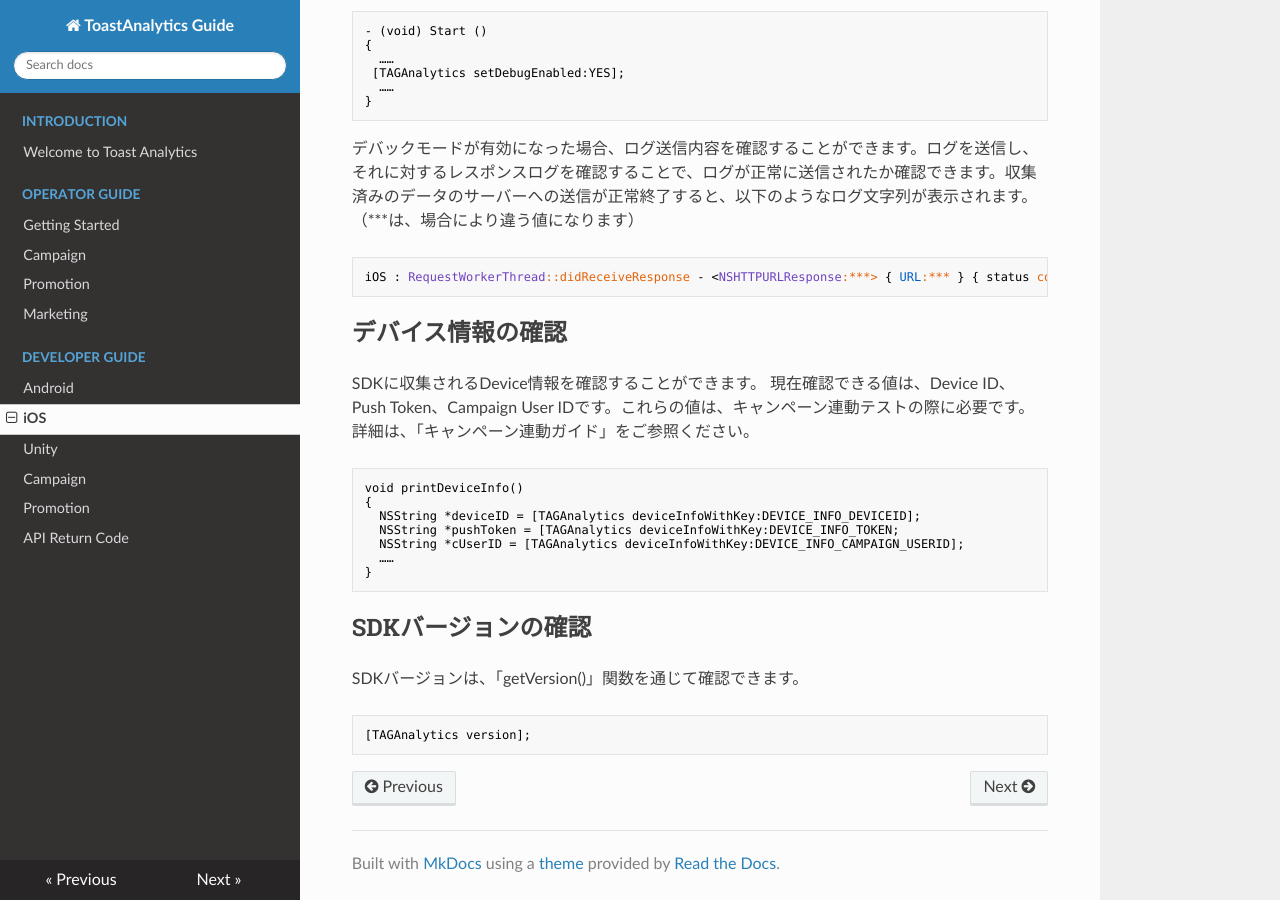
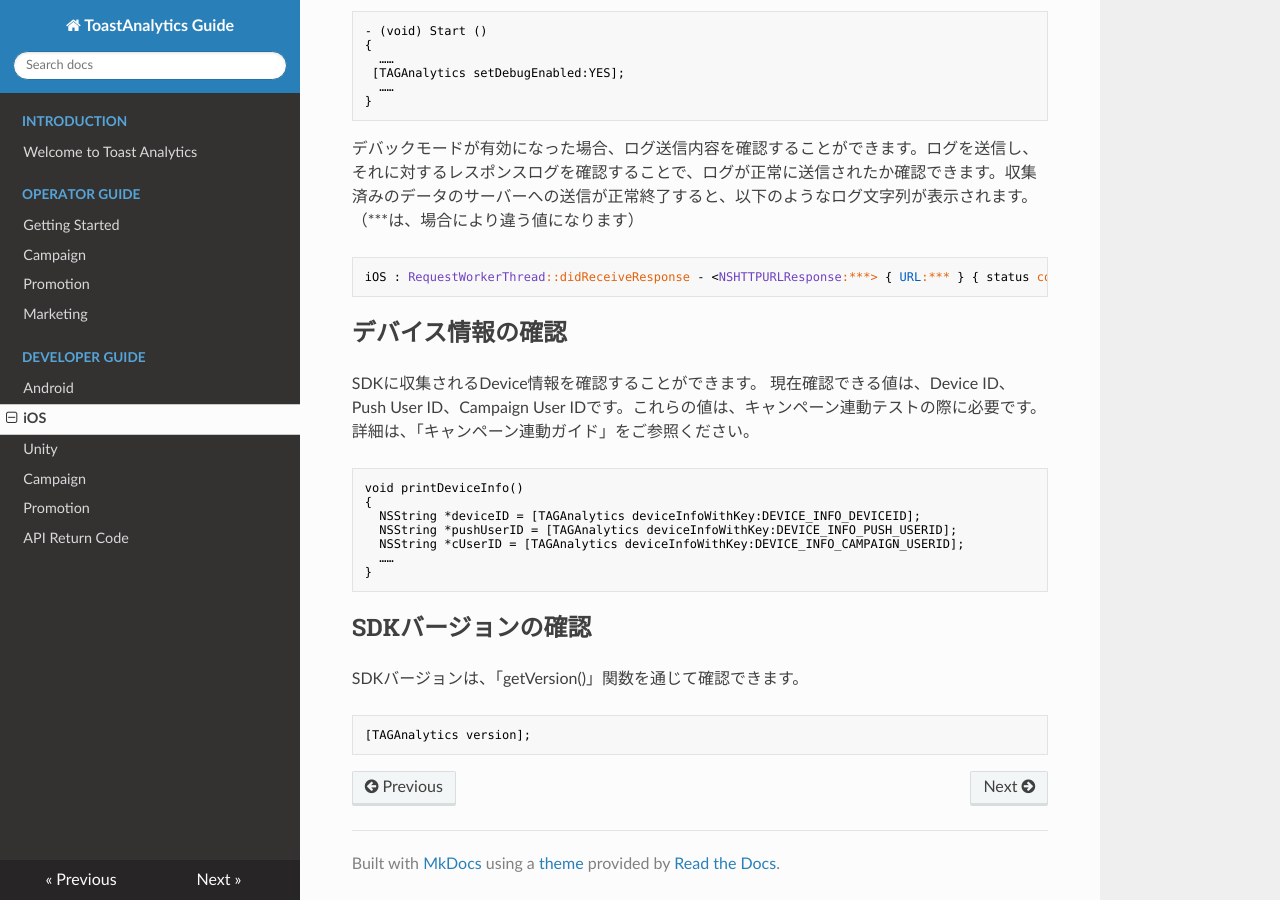
Before and after one commit to ToastAnalytics/ToastAnalytics_JA, an MkDocs documentation site: the page built from docs/Developer/5. iOS Developer Guide.md, in a window 1280 px wide and 900 px high, scrolled down 9149 px. Built offline with MkDocs 1.6.1, drawn with Linux system fonts in a browser that asks for light colours; nearby versions of some CDN libraries; old or Windows-style settings are respelled for this version of MkDocs.

Commit message:
Update 5. iOS Developer Guide.md

````diff
--- a/docs/Developer/5. iOS Developer Guide.md
+++ b/docs/Developer/5. iOS Developer Guide.md
@@ -386,12 +386,12 @@ iOS : RequestWorkerThread::didReceiveResponse - <NSHTTPURLResponse:***> { URL:**
 
 ## デバイス情報の確認
 SDKに収集されるDevice情報を確認することができます。
-現在確認できる値は、Device ID、Push Token、Campaign User IDです。これらの値は、キャンペーン連動テストの際に必要です。詳細は、「キャンペーン連動ガイド」をご参照ください。
+現在確認できる値は、Device ID、Push User ID、Campaign User IDです。これらの値は、キャンペーン連動テストの際に必要です。詳細は、「キャンペーン連動ガイド」をご参照ください。
 ```objective-c
 void printDeviceInfo()
 {
   NSString *deviceID = [TAGAnalytics deviceInfoWithKey:DEVICE_INFO_DEVICEID];
-  NSString *pushToken = [TAGAnalytics deviceInfoWithKey:DEVICE_INFO_TOKEN;
+  NSString *pushUserID = [TAGAnalytics deviceInfoWithKey:DEVICE_INFO_PUSH_USERID];
   NSString *cUserID = [TAGAnalytics deviceInfoWithKey:DEVICE_INFO_CAMPAIGN_USERID];
   ……
 }
````
